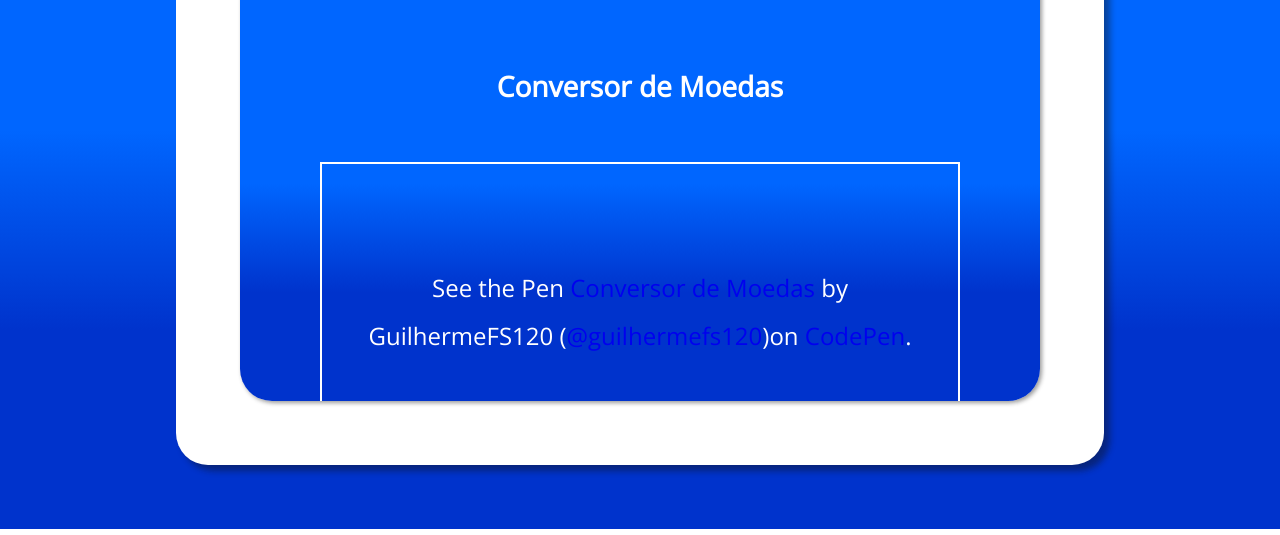
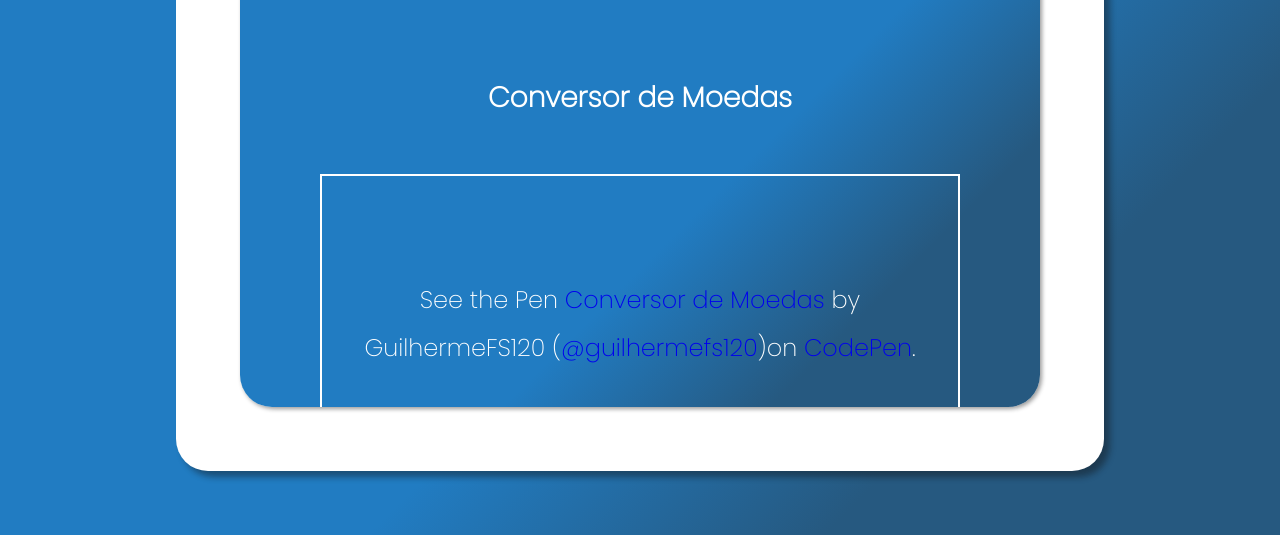
Before and after one commit to GuilhermeFS120/certificard.alura, a plain HTML site: page index.html in a window 1280 px wide. Shown: the part 467-1002 px from the top of the page. Drawn offline with nearby package versions, Linux system fonts and the light colour scheme; a script that the page names is missing.

Commit message:
Versão 1.1

```diff
--- a/index.html
+++ b/index.html
@@ -7,7 +7,7 @@
     <meta name="viewport" content="width=device-width, initial-scale=1.0">
     <link rel="stylesheet" href="./style.css">
     <link rel="icon" href="./icon.png">
-    <title>Certificard v1.0 | By GuilhermeFS120</title>
+    <title>Certificard v1.1 | By GuilhermeFS120</title>
 </head>
 
 <body>
--- a/style.css
+++ b/style.css
@@ -1,9 +1,10 @@
 @import url('https://fonts.googleapis.com/css2?family=Open+Sans:wght@300&display=swap');
+@import url('https://fonts.googleapis.com/css2?family=Poppins:wght@200&display=swap');
 
 :root {
-    --fonts: "Open Sans", monospace;
-    --bg-color: linear-gradient(0deg, rgb(0, 51, 204) 20%, rgb(0, 102, 255) 40%);
-    --bg-darkmode: linear-gradient(0deg, 		rgb(19, 19, 236) 10%, 		rgb(45, 45, 210) 25%);
+    --fonts: 'Poppins', 'Open Sans', sans-serif;
+    --bg-color: linear-gradient(-45deg, #265980 20%, #217cc2 40%);
+    --bg-darkmode: linear-gradient(-45deg, #092f4d 10%, #115b96 25%);
     --shadow: rgba(16, 16, 16, 0.42)
 }
 
@@ -110,7 +111,7 @@ body {
 
 .tema button:hover {
     border: 2px solid transparent;
-    background: rgb(0, 102, 255) ;
+    background: #217cc2 ;
     color: white;
     cursor: pointer;
 }
@@ -166,7 +167,7 @@ a {
 }
 
 ::-webkit-scrollbar-thumb {
-    background: rgb(0, 102, 255);
+    background: #217cc2;
     border: 1px solid white;
     border-radius: 10px;
 }
```
